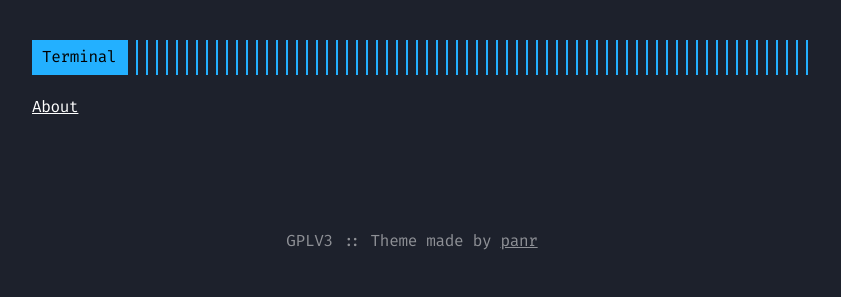
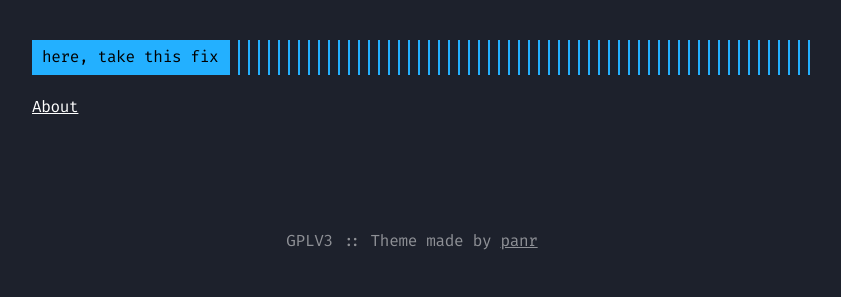
Before and after one commit to IvanTurgenev/IvanTurgenev.github.io, a plain HTML site: page categories/index.html in a window 1280 px wide. Shown: the whole page, without its empty margins (216-1057 px from the left). Drawn offline with Linux system fonts and the light colour scheme.

Commit message:
rebuilding site Tue Mar 24 10:11:21 -05 2020

```diff
--- a/categories/index.html
+++ b/categories/index.html
@@ -71,7 +71,7 @@
     <div class="header__logo">
       <a href="/">
   <div class="logo">
-    Terminal
+    here, take this fix
   </div>
 </a>
 
```
Also changed, not shown: index.html (+1 -1 lines), posts/index.html (+1 -1 lines), posts/my-first-post/index.html (+1 -1 lines), tags/index.html (+1 -1 lines).
